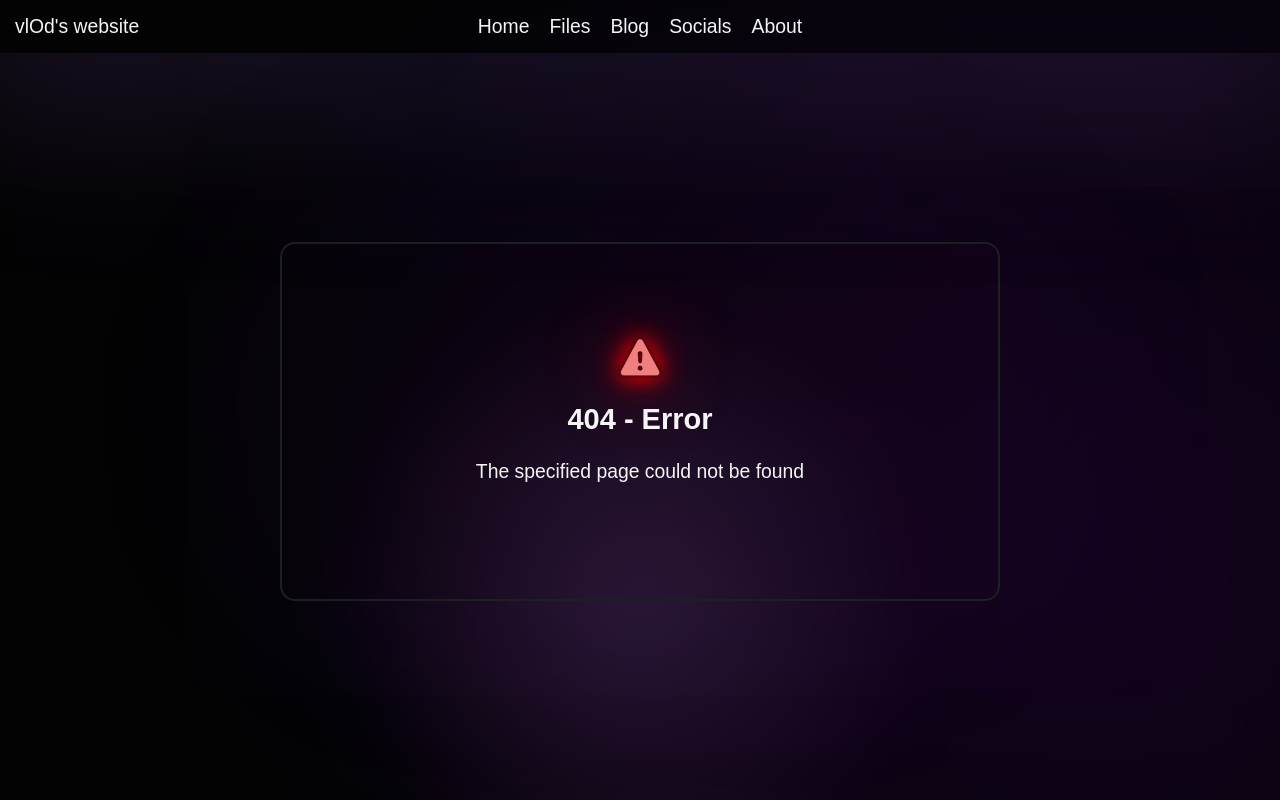
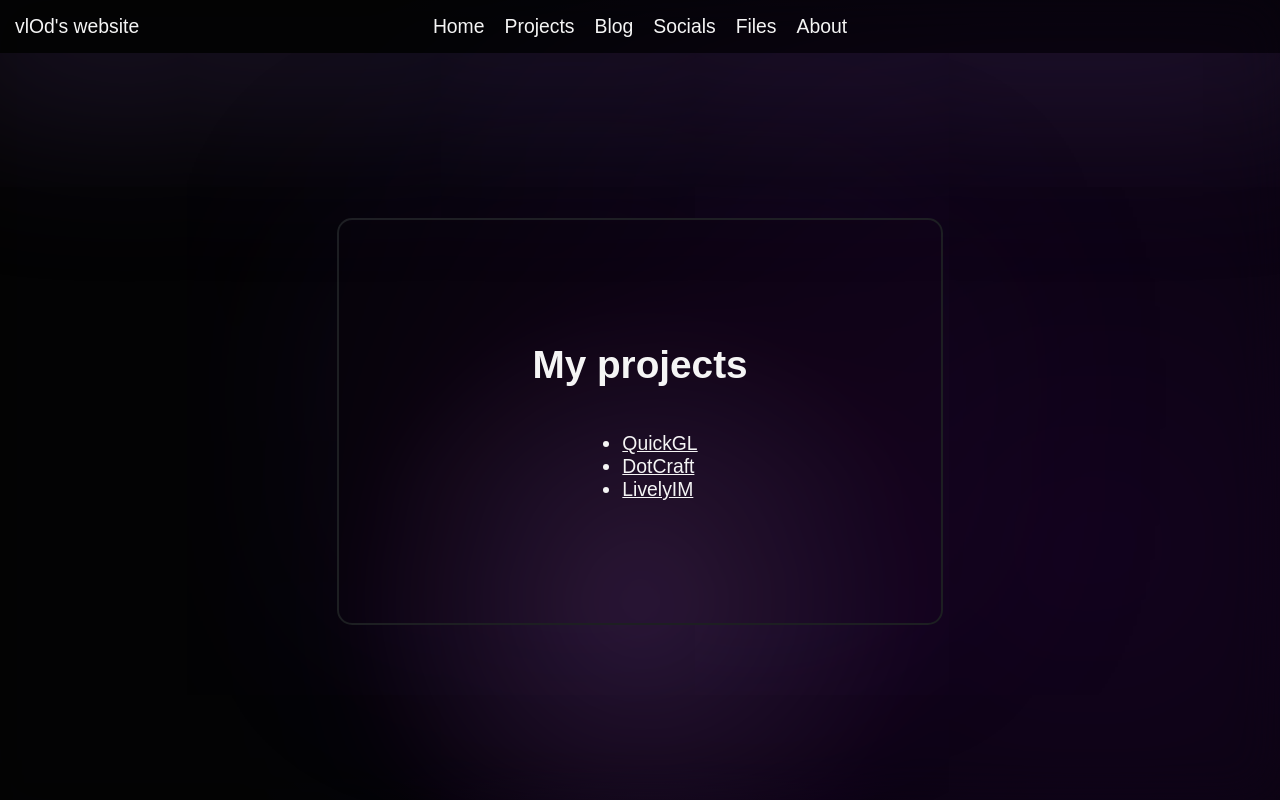
Before and after one commit to vlOd2/vlOd2.github.io, a SvelteKit app: page /projects in a window 1280 px wide. Before the commit this address had no page. Built offline with nearby package versions, Linux system fonts and the light colour scheme.

Commit message:
Add placeholder projects page

```diff
--- a/src/lib/components/Navbar.svelte
+++ b/src/lib/components/Navbar.svelte
@@ -6,9 +6,10 @@
     <span class="nav-title">vlOd's website</span>
     <ul class="nav-list">
         <li class="nav-item"><a href={resolve("/")} class="nav-link">Home</a></li>
-        <li class="nav-item"><a href="http://vlod.me" class="nav-link" target="_blank">Files</a></li>
+        <li class="nav-item"><a href={resolve("/projects")} class="nav-link">Projects</a></li>
         <li class="nav-item"><a href={resolve("/blog")} class="nav-link">Blog</a></li>
         <li class="nav-item"><a href={resolve("/socials")} class="nav-link">Socials</a></li>
+        <li class="nav-item"><a href="http://vlod.me" class="nav-link" target="_blank">Files</a></li>
         <li class="nav-item"><a href={resolve("/about")} class="nav-link">About</a></li>
     </ul>
 </nav>
--- a/src/routes/+page.svelte
+++ b/src/routes/+page.svelte
@@ -5,9 +5,11 @@
 <h1>vlOd's website</h1>
 <p>Welcome to my website! :)</p>
 <p>Here you can find stuff about me and my projects</p>
+<p>NOTE: This website is still very much under construction</p>
 <br />
 
 <div class="buttons">
+    <a href={resolve("/projects")} class="button">My projects</a>
     <a href={resolve("/about")} class="button">About me</a>
 </div>
 
--- a/src/routes/about/+page.svelte
+++ b/src/routes/about/+page.svelte
@@ -2,7 +2,6 @@
 
 <br />
 
-<div>
 <p>I am a Romanian developer that enjoys thinkering with anything to do with computers!</p>
 <p>I am very disorganised when it comes to projects, and I can't really seem to be able to stick to one :P</p>
 <p>Currently learning web development... I also enjoy listening to music</p>
@@ -18,7 +17,6 @@
     <span>I also occasionally mess around with C and C++</span>
     <span>(also most of my C# code ends up using <code>unsafe</code>)</span>
 </div>
-</div>
 
 <style>
     .langs {
--- /dev/null
+++ b/src/routes/projects/+page.svelte
@@ -0,0 +1,27 @@
+<script>
+    import { resolve } from "$app/paths";
+</script>
+
+<h1>My projects</h1>
+
+<div class="projects">
+    <ul style="margin-bottom: 25px;">
+        <li><a href={resolve("/projects/quickgl")}>QuickGL</a></li>
+        <li><a href={resolve("/projects/dotcraft")}>DotCraft</a></li>
+        <li><a href={resolve("/projects/livelyim")}>LivelyIM</a></li>
+    </ul>
+</div>
+
+<style>
+    a {
+        color: whitesmoke;
+    }
+
+    .projects {
+        display: flex;
+        flex-direction: column;
+        align-items: center;
+        justify-content: center;
+        text-align: initial;
+    }
+</style>
--- /dev/null
+++ b/src/routes/projects/dotcraft/+page.svelte
@@ -0,0 +1,2 @@
+<h1>DotCraft</h1>
+<p>Cross-platform Minecraft Indev clone written in C#</p>
--- /dev/null
+++ b/src/routes/projects/livelyim/+page.svelte
@@ -0,0 +1,2 @@
+<h1>LivelyIM</h1>
+<p>MSNP server written in Go, supporting versions 2 to 9</p>
--- /dev/null
+++ b/src/routes/projects/quickgl/+page.svelte
@@ -0,0 +1,4 @@
+<h1>QuickGL</h1>
+<p>GLFW, OpenGL and OpenAL bindings for C# .NET 8</p>
+<br />
+<a href="https://github.com/vlOd2/QuickGL" class="button">Git repository</a>
```
Lines whose indentation alone changed are shown as unchanged.
